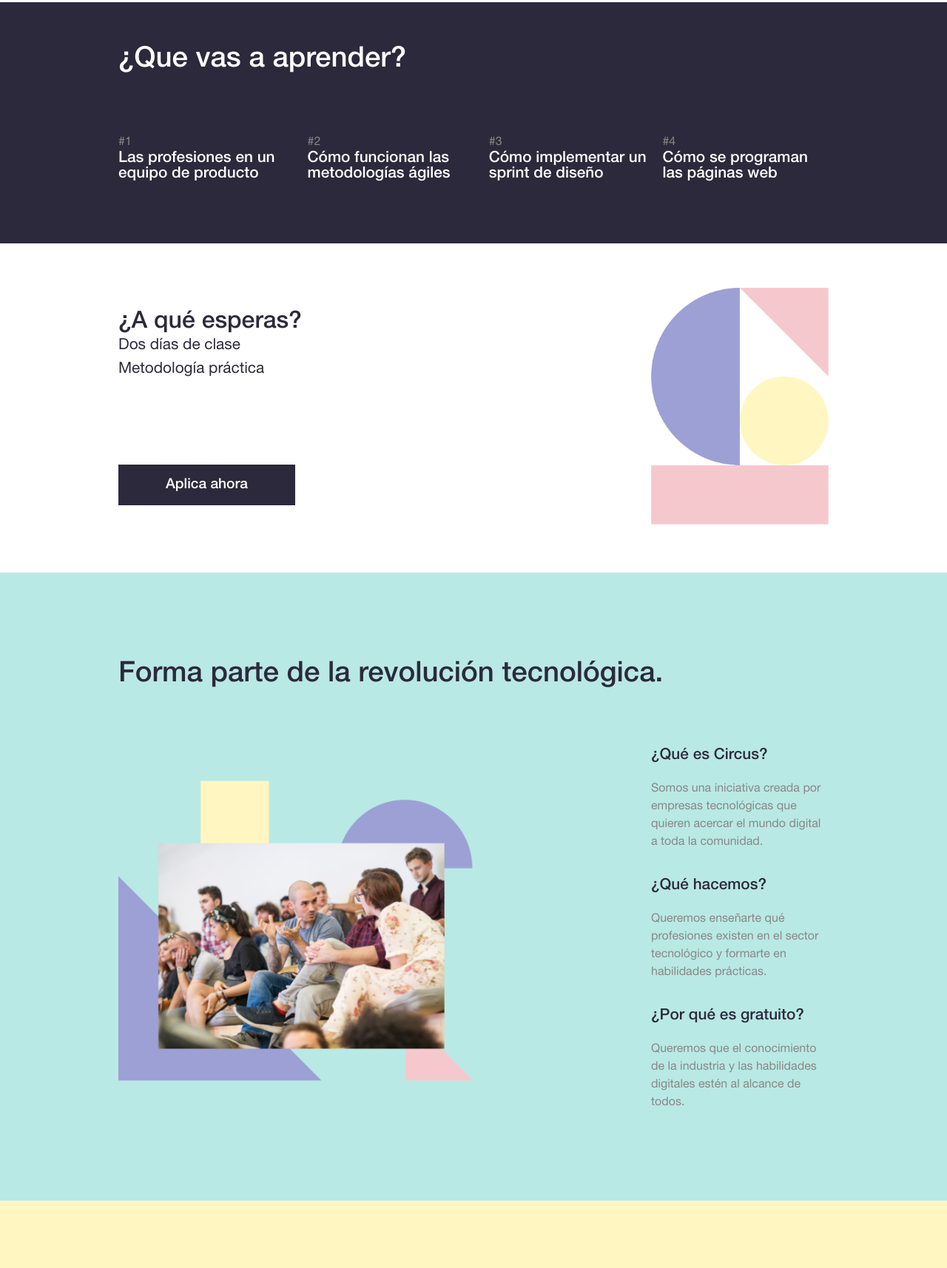
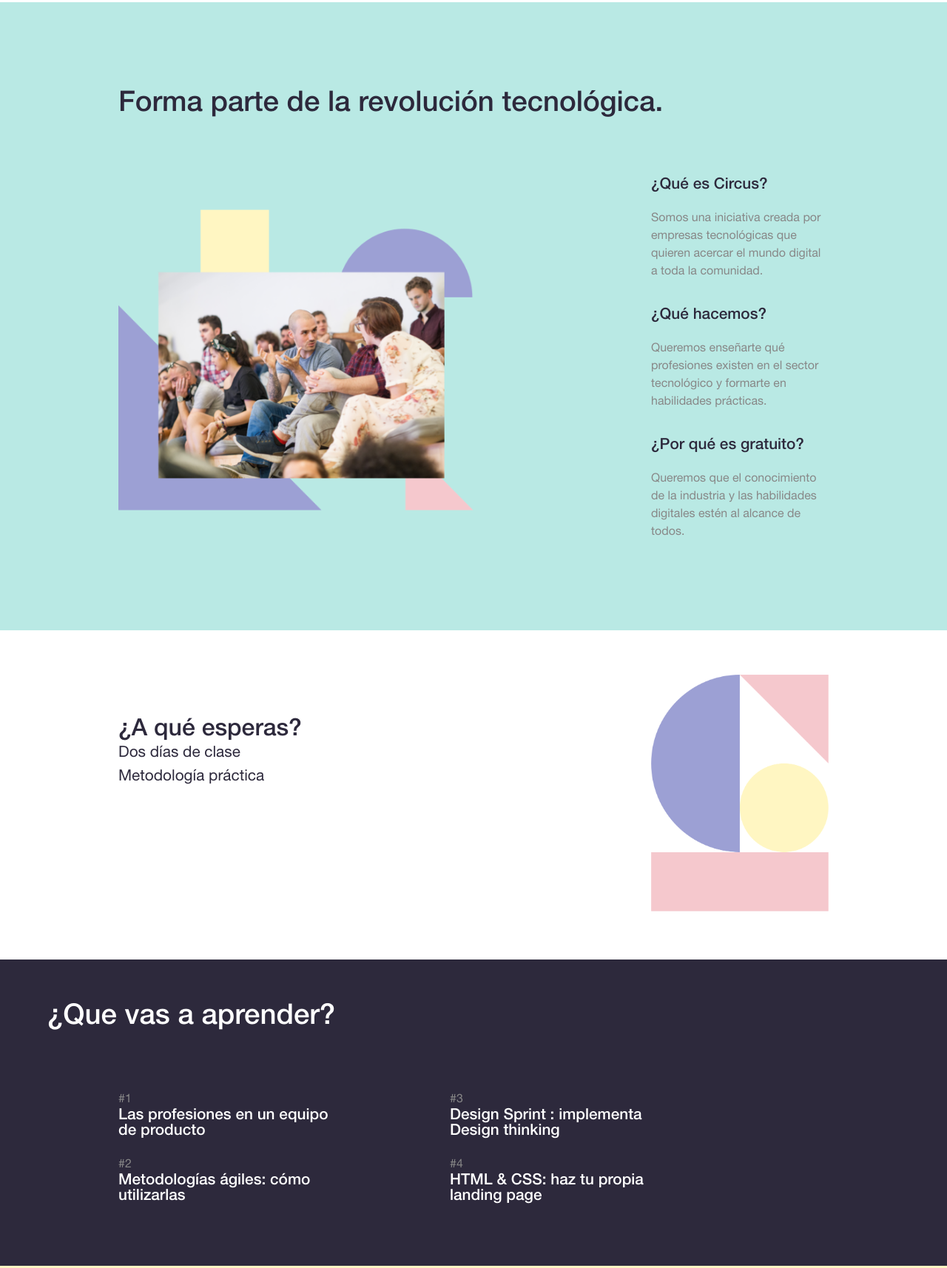
Before and after one commit to Girgetto/inside-circus, a plain HTML site: page index.html in a window 1280 px wide. Shown: the part 864-2578 px from the top of the page at 74% size. Drawn offline with Linux system fonts and the light colour scheme.

Commit message:
uptaded sections esperas and aprender 🎨

```diff
--- a/index.html
+++ b/index.html
@@ -80,50 +80,6 @@
       </div>
     </section>
 
-    <section class="aprender">
-        <div class="container">
-          <h3>¿Que vas a aprender?</h3>
-          <div class="row">
-            <div class="column">
-              <p>#1</p>
-              <h5>Las profesiones en un equipo de producto</h5>
-            </div>
-            <div class="column">
-              <p>#2</p>
-              <h5>Cómo funcionan las metodologías ágiles</h5>
-            </div>
-            <div class="column">
-              <p>#3</p>
-              <h5>Cómo implementar un sprint de diseño</h5>
-            </div>
-            <div class="column">
-              <p>#4</p>
-              <h5>Cómo se programan las páginas web</h5>
-            </div>
-          </div>
-        </div>
-    </section>
-
-
-    <section class="esperas">
-      <div class="container">
-        <div class="column">
-            <div class="top-text">
-              <h4>¿A qué esperas?</h4>
-              <p>Dos días de clase Metodología práctica</p>
-            </div>
-
-            <div class="bottom-text">
-              <button>Aplica ahora</button>
-            </div>
-          </div>
-        <div class="column">
-          <img src="./images/esperas-img.png" alt="">
-        </div>
-      </div>
-    </section>
-
-
 
     <section id="que-es-circus" class="que-es-circus">
 
@@ -151,6 +107,50 @@
       </div>
 
     </section>
+
+    <section class="esperas">
+        <div class="container">
+          <div class="column">
+              <div class="top-text">
+                <h4>¿A qué esperas?</h4>
+                <p>Dos días de clase Metodología práctica</p>
+              </div>
+
+            </div>
+          <div class="column">
+            <img src="./images/esperas-img.png" alt="">
+          </div>
+        </div>
+      </section>
+
+    <section class="aprender">
+        <div class="container">
+          <h3>¿Que vas a aprender?</h3>
+          <div class="row">
+            <div class="up">
+              <div class="column">
+                <p>#1</p>
+                <h5>Las profesiones en un equipo de producto</h5>
+              </div>
+              <div class="column">
+                <p>#2</p>
+                <h5>Metodologías ágiles: cómo utilizarlas</h5>
+              </div>
+            </div>
+            <div class="bottom">
+              <div class="column">
+                <p>#3</p>
+                <h5>Design Sprint : implementa Design thinking</h5>
+              </div>
+              <div class="column">
+                <p>#4</p>
+                <h5>HTML & CSS: haz tu propia landing page</h5>
+              </div>
+            </div>
+          </div>
+        </div>
+    </section>
+
 
 
 
--- a/style/style.css
+++ b/style/style.css
@@ -148,7 +148,6 @@ section {
 
 .row {
     display: flex;
-    justify-content: center;
 }
 
 button {
@@ -230,6 +229,15 @@ section.aprender .container {
 
 section.aprender h3{
     color: #fff;
+    margin-left: -10%;
+}
+
+.up, .bottom{
+    width: 30%;
+}
+
+.up {
+    margin-right: 10rem;
 }
 
 .aprender p {
@@ -503,13 +511,12 @@ footer {
         flex-direction: column;
     }
 
+    .up, .bottom{
+        width: 100%;
+    }
+
     section.esperas .container {
         flex-direction: column;
-    }
-
-    section.esperas .container .column{
-        margin-bottom: 5rem;
-
     }
 
     .top-text {
```
